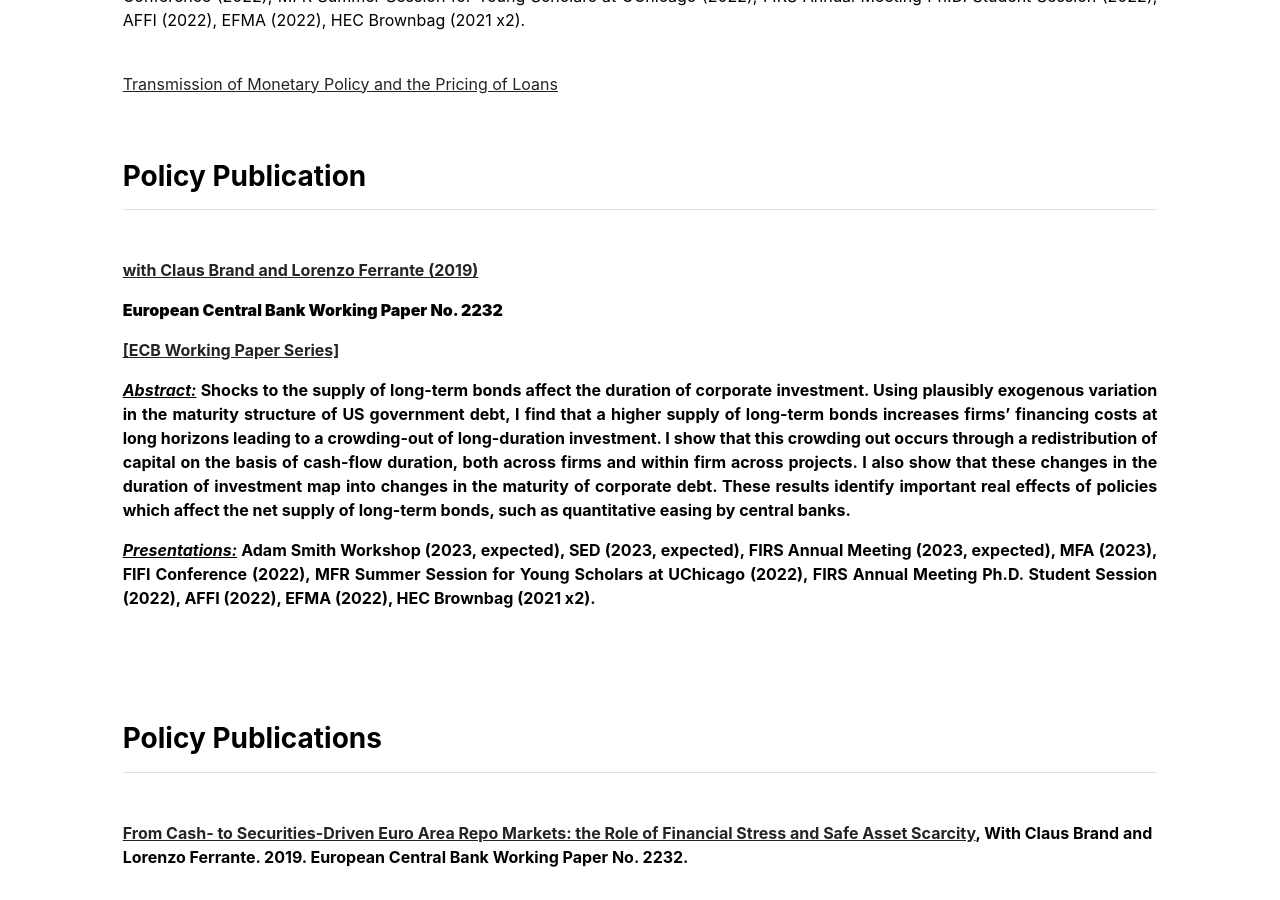
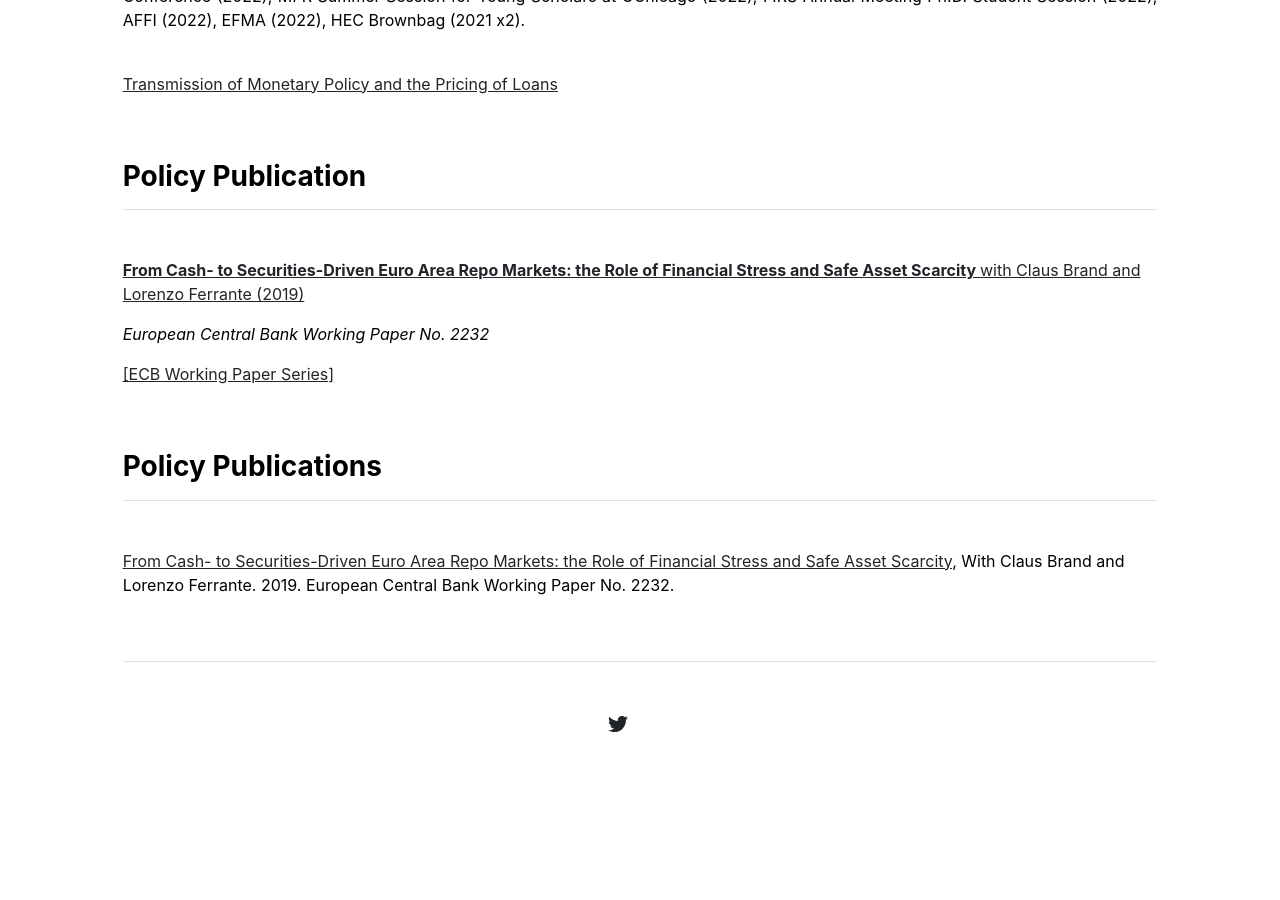
Before and after one commit to antoinehubertdefraisse/antoinehubertdefraisse.github.io, a Jekyll site: the page built from publications.md, in a window 1280 px wide and 900 px high, scrolled down 552 px. Built offline with Jekyll 4.4.1, drawn with Linux system fonts in a browser that asks for light colours; after the commit the page ends 1388 px from its top, so only the background shows below that.

Commit message:
Update publications.html

```diff
--- a/_includes/publications.html
+++ b/_includes/publications.html
@@ -19,14 +19,10 @@
   <div>
     <h3 class="fw-bold border-bottom pb-3 mb-5">Policy Publication </h3>
 
-      <p><a href="https://www.ecb.europa.eu/pub/pdf/scpwps/ecb.wp2232~c3399f4b01.en.pdf" target="_blank"> <b From Cash- to Securities-Driven Euro Area Repo Markets: the Role of Financial Stress and Safe Asset Scarcity
+      <p><a href="https://www.ecb.europa.eu/pub/pdf/scpwps/ecb.wp2232~c3399f4b01.en.pdf" target="_blank">
+        <b> From Cash- to Securities-Driven Euro Area Repo Markets: the Role of Financial Stress and Safe Asset Scarcity
       </b> with Claus Brand and Lorenzo Ferrante (2019) </a></p>
-        <p> <b> European Central Bank Working Paper No. 2232</em></u> </b>
+        <p> <i> European Central Bank Working Paper No. 2232</em></u> </i>
     <p><a href="https://www.ecb.europa.eu/pub/pdf/scpwps/ecb.wp2232~c3399f4b01.en.pdf" target="_blank">[ECB Working Paper Series]</a><p>
-    <p align="justify"> <u><em>Abstract:</em></u> Shocks to the supply of long-term bonds affect the duration of corporate investment. Using plausibly exogenous variation in the maturity structure of US government debt, I find that a higher supply of long-term bonds increases firms’ financing costs at long horizons leading to a crowding-out of long-duration investment. I show that this crowding out occurs through a redistribution of capital on the basis of cash-flow duration, both across firms and within firm across projects. I also show that these changes in the duration of investment map into changes in the maturity of corporate debt. These results identify important real effects of policies which affect the net supply of long-term bonds, such as quantitative easing by central banks.
- 	</p>
-    <p align="justify"> <u><em>Presentations:</em></u> Adam Smith Workshop (2023, expected), SED (2023, expected), FIRS Annual Meeting (2023, expected), MFA (2023), FIFI Conference (2022), MFR Summer Session for Young Scholars at UChicago (2022), FIRS Annual Meeting Ph.D. Student Session (2022), AFFI (2022), EFMA (2022), HEC Brownbag (2021 x2).
-    </p>
-
 </div>
 </div>
```
